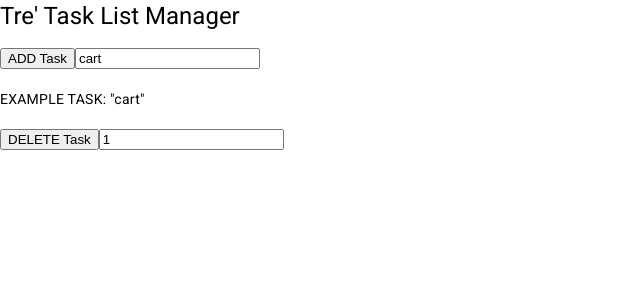
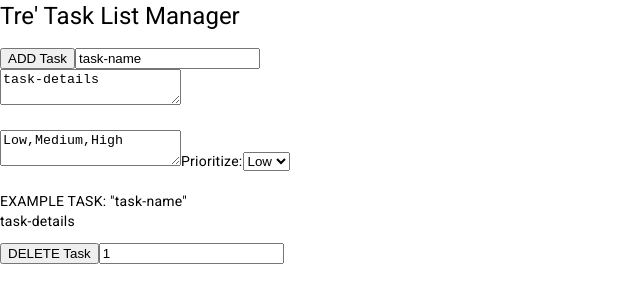
Before and after one commit to tre-anywhere/TT-list, an Angular app: page / in a window 1280 px wide. Shown: the top 302 px of the page, without its empty margins (0-640 px from the left). Built offline with nearby package versions, Linux system fonts and the light colour scheme.

Commit message:
[ADD] new features
added descriptions

```diff
--- a/angular.json
+++ b/angular.json
@@ -25,7 +25,7 @@
               "src/assets"
             ],
             "styles": [
-              "@angular/material/prebuilt-themes/pink-bluegrey.css",
+              "@angular/material/prebuilt-themes/indigo-pink.css",
               "src/styles.css"
             ],
             "scripts": []
@@ -88,7 +88,7 @@
               "src/assets"
             ],
             "styles": [
-              "@angular/material/prebuilt-themes/pink-bluegrey.css",
+              "@angular/material/prebuilt-themes/indigo-pink.css",
               "src/styles.css"
             ],
             "scripts": []
--- a/src/app/data/todo-service.service.ts
+++ b/src/app/data/todo-service.service.ts
@@ -1,7 +1,7 @@
 import { Injectable } from '@angular/core';
 import { HttpClient } from '@angular/common/http';
 import { Observable } from 'rxjs';
-import { Task } from '../models/task';
+// import { ITask } from '../models/task';
 
 @Injectable({
   providedIn: 'root',
--- a/src/app/task-items-form/task-items-form.component.html
+++ b/src/app/task-items-form/task-items-form.component.html
@@ -21,11 +21,25 @@
  -->
 
 <button (click)="addTask()">ADD Task</button>
-<input type="text" [(ngModel)]="listFilter" />
+<input type="text" [(ngModel)]="taskInput.name" maxlength="33" />
+<br />
+
+<textarea [(ngModel)]="taskInput.details" maxlength="249"></textarea>
 <br />
 <br />
-EXAMPLE TASK: "{{ listFilter }}"
+<textarea [(ngModel)]="taskInput.priority"></textarea>
+
+<label for="priority">Prioritize:</label>
+
+<select name="priority" id="priority">
+  <option value="priorityLow">Low</option>
+</select>
+
 <br />
 <br />
+
+EXAMPLE TASK: "{{ taskInput.name }}"
+<p>{{ taskInput.details }}</p>
+
 <button (click)="removeTask()">DELETE Task</button>
 <input type="number" min="1" [(ngModel)]="removeTaskNumber" />
--- a/src/app/task-items-form/task-items-form.component.ts
+++ b/src/app/task-items-form/task-items-form.component.ts
@@ -1,5 +1,5 @@
 import { Component } from '@angular/core';
-import { Task } from '../models/task';
+import { ITask } from '../models/task';
 import { TodoServiceService } from '../data/todo-service.service';
 
 @Component({
@@ -8,8 +8,15 @@ import { TodoServiceService } from '../data/todo-service.service';
   styleUrls: ['./task-items-form.component.css'],
 })
 export class TaskItemsFormComponent {
-  values = new Task();
-  listFilter: string = 'cart';
+  taskInput: ITask = {
+    userId: 0,
+    taskId: 0,
+    name: 'task-name',
+    details: 'task-details',
+    completed: true,
+    priority: ['Low', 'Medium', 'High'],
+  };
+
   removeTaskNumber: number = 1;
 
   constructor(private todoService: TodoServiceService) {}
@@ -17,8 +24,8 @@ export class TaskItemsFormComponent {
   ngOnInit() {}
 
   callTasks(formValues: any): void {
-    let newTask: Task = <Task>formValues;
-    newTask.id = 0;
+    let newTask: ITask = <ITask>formValues;
+    newTask.taskId = 0;
     console.log('a new task is born >' + newTask);
 
     this.todoService.getAllTodos().subscribe(
@@ -29,33 +36,41 @@ export class TaskItemsFormComponent {
   }
 
   addTask() {
+    let tskName: string = 'NAME YOUR TASK!';
+    let tskDetails: string = 'GIVE IT DETAILS...';
+
     let elemItem = document.getElementById('orderedItemList');
     let newItem = document.createElement('li');
 
-    newItem.textContent += this.listFilter;
+    tskName = this.taskInput.name;
+    tskDetails = this.taskInput.details;
+
+    newItem.textContent += `${tskName} + , Details: ${tskDetails}`;
     newItem.className = 'taskItem';
 
     elemItem?.appendChild(newItem);
+    tskName = '';
+    tskDetails = '';
   }
 
   removeTask() {
     let listElem = document.querySelectorAll('.taskItem');
-    // let removeTaskNumber = document.getElementById('removeTaskNumber');
 
-    // console.log('removeTask fires!!');
     console.log('STARTING... listElem.length', listElem);
-    // console.log('removeTaskNumber', this.removeTaskNumber);
 
-    // listElem.forEach(e =>(e.remove));
+    if (this.removeTaskNumber <= listElem.length) {
+      for (let i = 0; i < listElem.length; i++) {
+        console.log(`index = ${i}`);
+        console.log(`this.removeTaskNumber = ${this.removeTaskNumber}`);
 
-    for (let i = 0; i < listElem.length; i++) {
-      // console.log(`listElem[${i}]`, listElem[i]);
-      console.log(`index ${i}`);
-      console.log(`this.removeTaskNumber ${this.removeTaskNumber}`);
+        if (i === this.removeTaskNumber - 1) {
+          console.log(`inside IF`);
 
-      if (i === this.removeTaskNumber - 1) {
-        listElem[i].remove;
+          listElem.item(i).remove();
+        }
       }
+    } else {
+      console.log(`Element not in the list`);
     }
   }
 }
```
Also changed, not shown: src/app/models/task.ts (+7 -5 lines), 1 other file (tests, documents, lock files or other folders).
